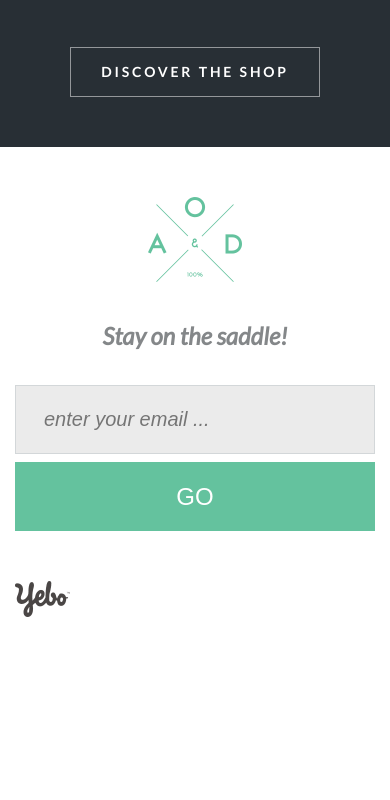
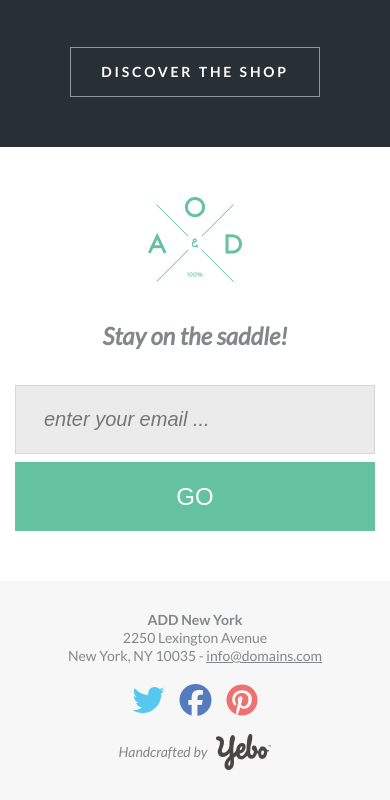
Before and after one commit to Necritto/yebo_bicycle, a website: page src/index.html in a window 390 px wide. Shown: the part 4548-5348 px from the top of the page. Before the commit the page ends 5165 px from the top, so only its background shows below. Drawn offline with nearby package versions, Linux system fonts and the light colour scheme.

Commit message:
Feature: footer styles [ref:no-ref]

```diff
--- a/src/assets/sass/index.scss
+++ b/src/assets/sass/index.scss
@@ -106,3 +106,4 @@ body {
 
 @import "./modules/header.scss";
 @import "./modules/main.scss";
+@import "./modules/footer.scss";
--- /dev/null
+++ b/src/assets/sass/modules/footer.scss
@@ -0,0 +1,86 @@
+.footer {
+  background-color: #f7f7f7;
+
+  &__row {
+    display: flex;
+    justify-content: space-between;
+    align-items: center;
+    padding: 100px 0;
+  }
+
+  &__address {
+    color: #848789;
+    font-size: 14px;
+    line-height: 18px;
+
+    p {
+      &:first-child {
+        font-weight: 700;
+      }
+
+      a {
+        color: #848789;
+        text-decoration: underline;
+      }
+    }
+  }
+
+  @media (max-width: 1100px) {
+    padding: 50px 0;
+
+    &__row {
+      padding: 0;
+    }
+  }
+
+  @media (max-width: 700px) {
+    padding: 30px 0;
+
+    &__row {
+      flex-direction: column;
+      text-align: center;
+    }
+
+    &__address {
+      padding: 0;
+    }
+
+    &__social {
+      margin: 15px 0;
+    }
+  }
+}
+
+.social {
+  @extend %center;
+
+  &__link {
+    margin: 0 7.5px;
+    font-size: 32px;
+
+    i.fa-twitter {
+      color: #56c7ee;
+    }
+
+    i.fa-facebook {
+      color: #537bbd;
+    }
+
+    i.fa-pinterest {
+      color: #ee7170;
+    }
+  }
+}
+
+.dev {
+  display: flex;
+  justify-content: flex-end;
+  align-items: center;
+
+  &__text {
+    color: #848789;
+    font-style: italic;
+    font-size: 14px;
+    padding-right: 9px;
+  }
+}
```
Also changed, not shown: src/assets/css/index.css.
